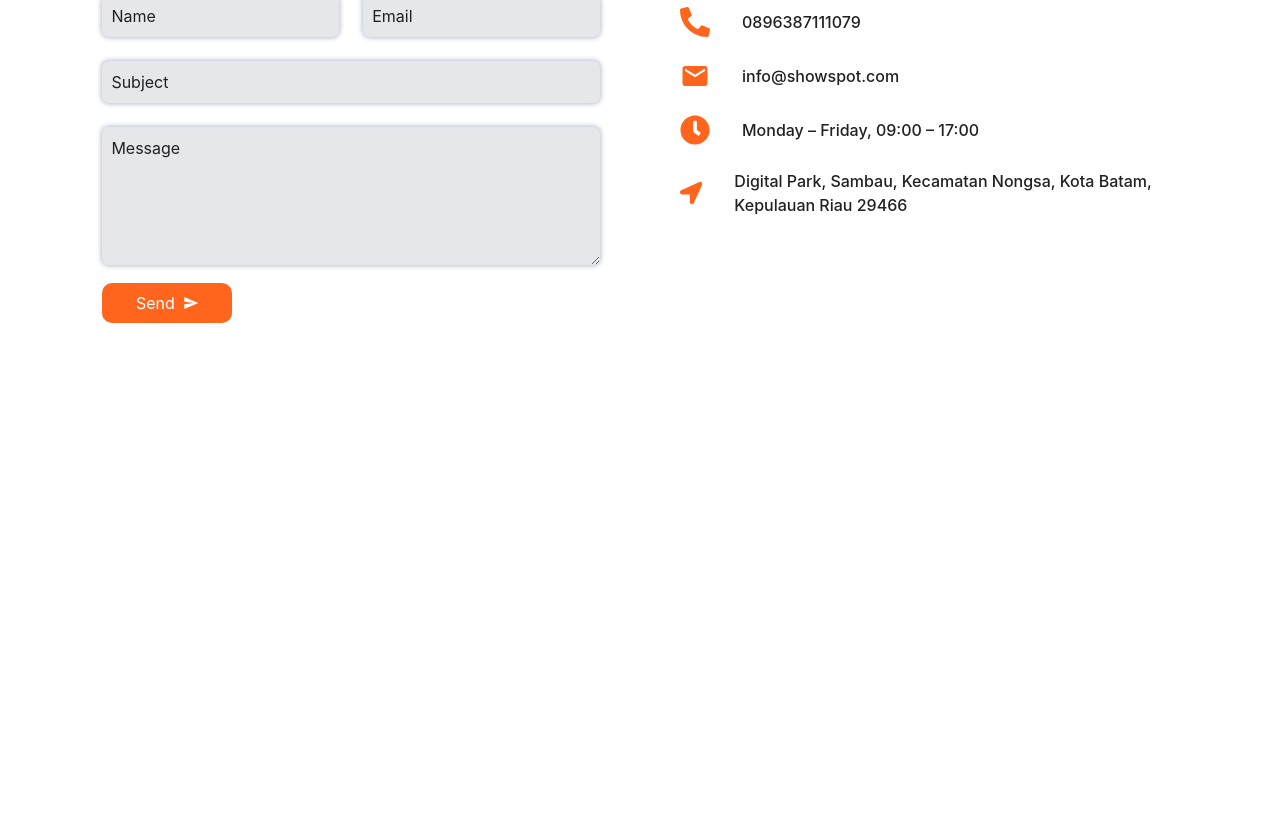
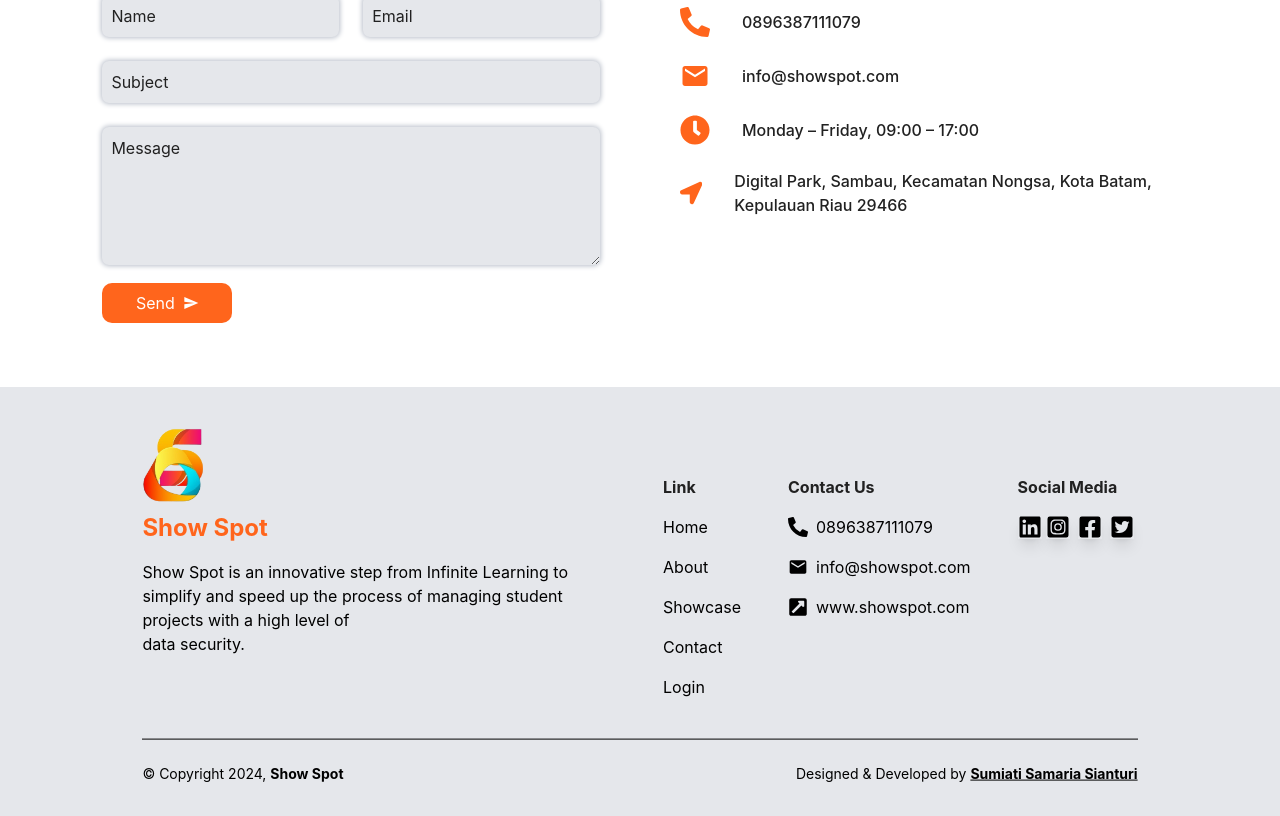
Before and after one commit to berthutapea/showspot, a React (Vite) app in the folder Frontend/: page / in a window 1280 px wide. Shown: the part 2425-3241 px from the top of the page. Before the commit the page ends 2836 px from the top, so only its background shows below. Built offline with nearby package versions, Linux system fonts and the light colour scheme.

Commit message:
feature: footer

```diff
--- a/Frontend/src/components/footer/index.jsx
+++ b/Frontend/src/components/footer/index.jsx
@@ -1,11 +1,161 @@
 import React from 'react';
+import {
+  FaPhoneAlt,
+  FaLinkedin,
+  FaFacebookSquare,
+  FaTwitterSquare,
+  FaInstagramSquare,
+  FaExternalLinkSquareAlt,
+} from 'react-icons/fa';
+import { Link } from 'react-router-dom';
+import { MdEmail } from 'react-icons/md';
+import AvatarLogoShowSpot from '../../assets/images/showspot-logo.png';
 
-const Footer = () => {
+function Footer() {
   return (
-    <footer>
-      <p>&copy; 2024 Your Website. All rights reserved.</p>
-    </footer>
+    <div className="parent bg-neutral">
+      <footer className="mx-auto p-10 md:flex md:justify-between md:items-start">
+        <div className="md:mr-12">
+          <Link to="/">
+            <img
+              src={AvatarLogoShowSpot}
+              alt="Logo Show Spot"
+              className="w-16 sm:w-46 mb-2"
+            />
+          </Link>
+          <h1 className="text-2xl font-bold text-primary mb-4">Show Spot</h1>
+          <span className="text-black block mb-4">
+            Show Spot is an innovative step from Infinite Learning to
+            <br />
+            simplify and speed up the process of managing student
+            <br />
+            projects with a high level of <br />
+            data security.
+          </span>
+        </div>
+        <div className="mt-12">
+          <div>
+            <span className="font-bold text-accent block mb-4">Link</span>
+            <Link
+              to="/"
+              className="link link-hover hover:text-primary text-black block mb-4 cursor-pointer"
+            >
+              Home
+            </Link>
+            <Link
+              to="/about"
+              className="link link-hover hover:text-primary text-black block mb-4 cursor-pointer"
+            >
+              About
+            </Link>
+            <Link
+              to="/showcase"
+              className="link link-hover hover:text-primary text-black block mb-4 cursor-pointer"
+            >
+              Showcase
+            </Link>
+            <Link
+              to="/contact"
+              className="link link-hover hover:text-primary text-black block mb-4 cursor-pointer"
+            >
+              Contact
+            </Link>
+            <Link
+              to="/login"
+              className="link link-hover hover:text-primary text-black block mb-4 cursor-pointer"
+            >
+              Login
+            </Link>
+          </div>
+        </div>
+        <div className="mb-8 mt-12">
+          <div className="mb-4">
+            <span className="font-bold text-accent block mb-4">Contact Us</span>
+            <div className="text-black mb-4 flex items-center cursor-pointer">
+              <FaPhoneAlt className="mr-2 text-xl text-black hover:text-primary" />
+              <p className="text-black hover:text-primary">0896387111079</p>
+            </div>
+            <div className="text-black mb-4 flex items-center cursor-pointer hover:text-primary">
+              <MdEmail className="mr-2 text-xl text-black hover:text-primary" />
+              <p className="text-black hover:text-primary">info@showspot.com</p>
+            </div>
+            <div className="text-black mb-4 flex items-center cursor-pointer hover:text-primary">
+              <FaExternalLinkSquareAlt className="mr-2 text-xl text-black hover:text-primary" />
+              <p className="text-black hover:text-primary">www.showspot.com</p>
+            </div>
+          </div>
+        </div>
+        <div className="mb-8 mt-12">
+          <div className="mb-4">
+            <span className="font-bold text-accent block mb-4">
+              Social Media
+            </span>
+            <div className="flex items-center">
+              <a
+                aria-label="link"
+                href="https://www.linkedin.com/in/sumiati-samaria-sianturi-279674258/"
+                target="_blank"
+                className="text-2xl text-black hover:text-primary hover:-translate-y-1.5 shadow-lg duration-300"
+                rel="noreferrer"
+              >
+                <FaLinkedin />
+              </a>
+              <a
+                aria-label="link"
+                href="https://www.linkedin.com/in/sumiati-samaria-sianturi-279674258/"
+                target="_blank"
+                className="text-2xl text-black hover:text-primary hover:-translate-y-1.5 shadow-lg mx-1 duration-300"
+                rel="noreferrer"
+              >
+                <FaInstagramSquare />
+              </a>
+              <a
+                aria-label="link"
+                href="https://www.linkedin.com/in/sumiati-samaria-sianturi-279674258/"
+                target="_blank"
+                className="text-2xl text-black hover:text-primary hover:-translate-y-1.5 shadow-lg mx-1 duration-300"
+                rel="noreferrer"
+              >
+                <FaFacebookSquare />
+              </a>
+              <a
+                aria-label="link"
+                href="https://www.linkedin.com/in/sumiati-samaria-sianturi-279674258/"
+                target="_blank"
+                className="text-2xl text-black hover:text-primary hover:-translate-y-1.5 shadow-lg mx-1 duration-300"
+                rel="noreferrer"
+              >
+                <FaTwitterSquare />
+              </a>
+            </div>
+          </div>
+        </div>
+      </footer>
+      <footer className="px-10 text-sm sm:py-2 py-2 text-center text-base-100 translate-y-[-40%] sm:translate-y-[-40%]">
+        <div className="w-full h-[1px] bg-black" />
+        <div className="flex flex-col md:flex-row items-center justify-between mt-6">
+          <p className="md:mb-0 text-black">
+            &copy; Copyright 2024, <span className="font-bold">Show Spot</span>
+          </p>
+          <p>
+            <span className=" md:inline text-black mr-1">
+              Designed & Developed by
+            </span>
+            <a
+              href="https://www.linkedin.com/in/sumiati-samaria-sianturi-279674258/"
+              target="_blank"
+              rel="noopener noreferrer"
+              className="text-black hover:text-black/50 font-bold"
+            >
+              <span className="underline hover:text-primary">
+                Sumiati Samaria Sianturi
+              </span>
+            </a>
+          </p>
+        </div>
+      </footer>
+    </div>
   );
-};
+}
 
 export default Footer;
```
